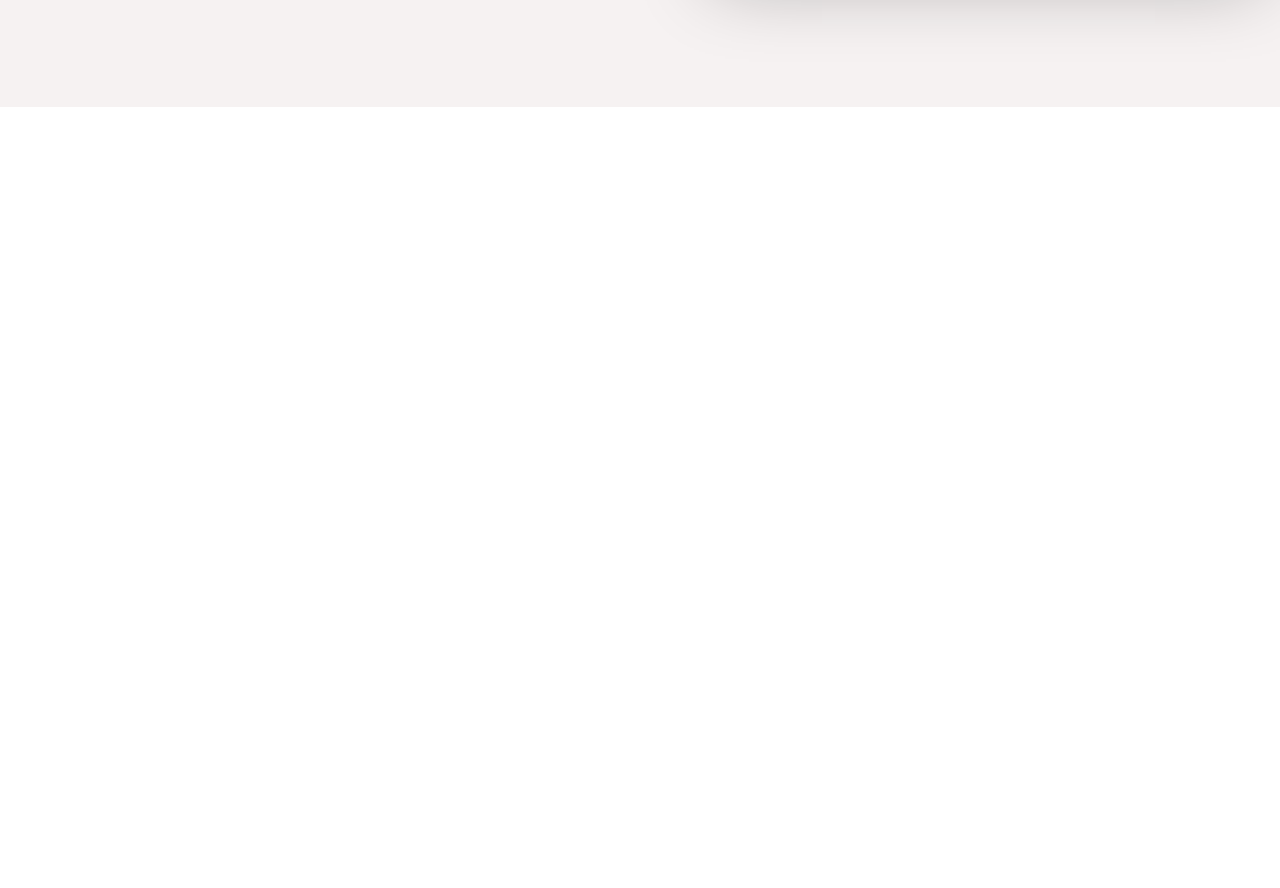
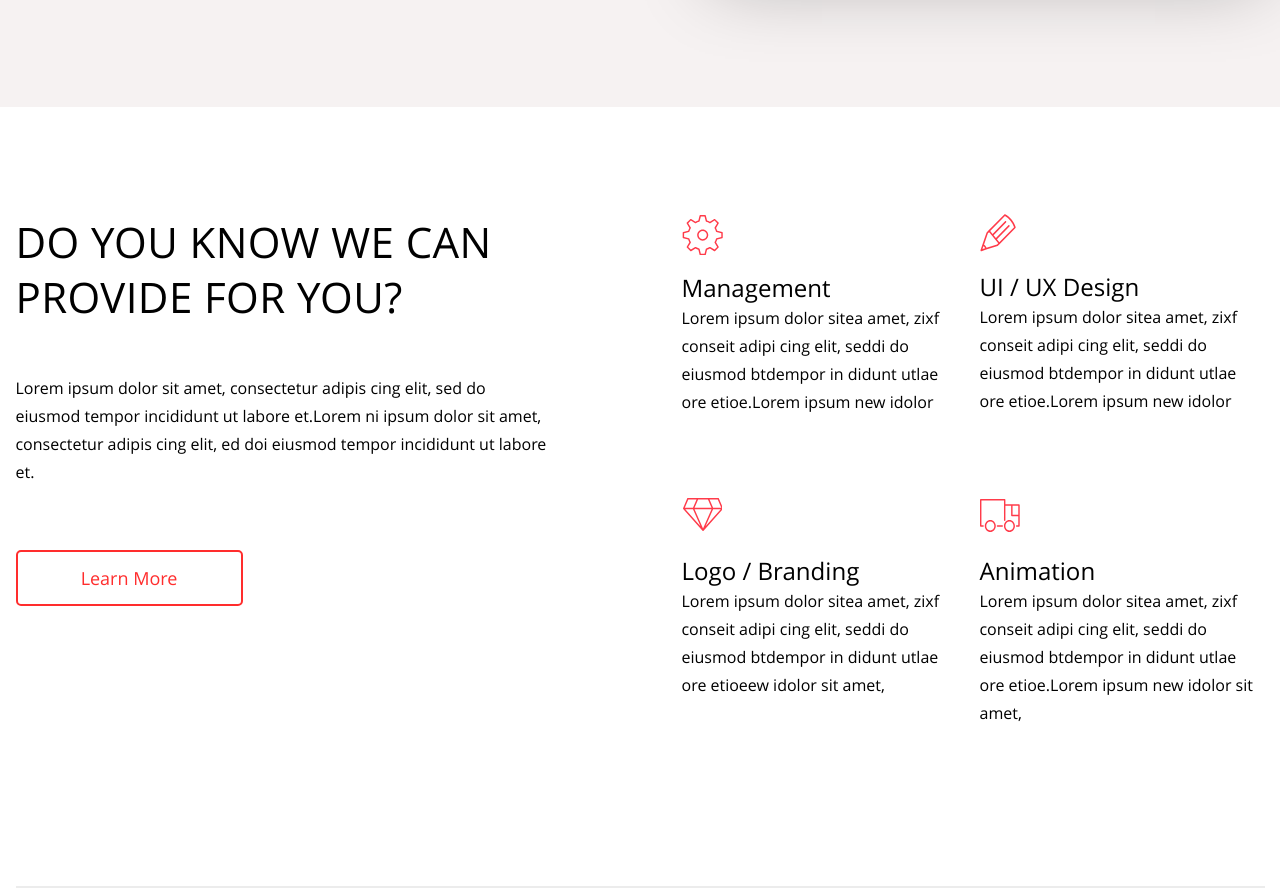
Before and after one commit to KateScher/Agency-Landing, a plain HTML site: page index.html in a window 1280 px wide. Shown: the part 579-1467 px from the top of the page. Before the commit the page ends 800 px from the top, so only its background shows below. Drawn offline with Linux system fonts and the light colour scheme.

Commit message:
Сверстала Services

```diff
--- a/index.html
+++ b/index.html
@@ -38,5 +38,31 @@
         </video>
     </section>
     </div>
+    <section class="services">
+        <div class="services__info">
+            <h2 class="services__heading">Do you know we can provide for you?</h2>
+            <p class="services__about">Lorem ipsum dolor sit amet, consectetur adipis cing elit, sed do eiusmod tempor incididunt ut labore et.Lorem ni ipsum dolor sit amet, consectetur adipis cing elit, ed doi eiusmod tempor incididunt ut labore et.</p>
+            <a class="action-link action-link_red-transp" href="">Learn More</a>
+        </div>
+        <div class="services__items">
+            <div class="services__item services__item_icon_mang">
+                <h3 class="services__title">Management</h3>
+                <p class="services__text">Lorem ipsum dolor sitea amet, zixf conseit  adipi cing elit, seddi do eiusmod btdempor in didunt utlae ore etioe.Lorem ipsum new idolor</p>
+            </div>
+            <div class="services__item services__item_icon_design">
+                <h3 class="services__title">UI / UX Design</h3>
+                <p class="services__text">Lorem ipsum dolor sitea amet, zixf conseit  adipi cing elit, seddi do eiusmod btdempor in didunt utlae ore etioe.Lorem ipsum new idolor </p>
+            </div>
+            <div class="services__item services__item_icon_logo">
+                <h3 class="services__title">Logo / Branding</h3>
+                <p class="services__text">Lorem ipsum dolor sitea amet, zixf conseit  adipi cing elit, seddi do eiusmod btdempor in didunt utlae ore etioeew idolor sit amet,</p>
+            </div>
+            <div class="services__item services__item_icon_anim">
+                <h3 class="services__title">Animation</h3>
+                <p class="services__text">Lorem ipsum dolor sitea amet, zixf conseit  adipi cing elit, seddi do eiusmod btdempor in didunt utlae ore etioe.Lorem ipsum new idolor sit amet,</p>
+            </div>
+        </div>
+
+    </section>
     </body>
 </html>
--- a/style.css
+++ b/style.css
@@ -138,7 +138,7 @@
     justify-content: space-between;
 }
 
-.intro-info {
+.intro__info {
     display: flex;
     box-sizing: border-box;
     position: relative;
@@ -210,6 +210,12 @@
     background-color: #FF2D2D;
 }
 
+.action-link_red-transp {
+    color: #FF2D2D;
+    background-color: rgba(0, 0, 0, 0.0001);
+    border: 2px solid #FF2D2D;
+}
+
 .intro__video {
     display: flex;
     box-sizing: border-box;
@@ -220,3 +226,109 @@
     object-fit: cover;
     box-shadow: -2.2px -13.8px 73px rgba(0, 0, 0, 0.29);
 }
+
+/* Services */
+.services {
+    display: flex;
+    box-sizing: border-box;
+    /* flex-wrap: wrap; */
+    width: 100%;
+    max-width: 1249px;
+    margin: 0 auto;
+    padding: 107px 0 90px;
+    justify-content: space-between;
+    border-bottom: 2px solid #ECECEC;
+}
+
+.services__info {
+    width: 539px;
+}
+
+.services__heading {
+    margin: 0;
+    margin-bottom: 50px;
+    font-family: 'Open Sans';
+    font-size: 42px;
+    font-weight: 700;
+    line-height: 55px;
+    letter-spacing: 0.422159px;
+    text-transform: uppercase;
+}
+
+.services__about {
+    margin: 0;
+    margin-bottom: 64px;
+    font-family: 'Open Sans';
+    font-size: 16px;
+    font-weight: 400s;
+    line-height: 28px;
+}
+
+.services__items {
+    display: flex;
+    justify-content: end;
+    gap: 13px;
+    flex-wrap: wrap;
+    width: 610px;
+}
+
+.services__item {
+    width: 285px;
+    margin-bottom: 53px;
+
+}
+
+.services__item_icon_mang::before {
+    content: '';
+    display: block;
+    width: 41px;
+    height: 41px;
+    background-image: url('img/Managment.svg');
+    background-repeat: no-repeat;
+    margin-bottom: 33px;
+}
+
+.services__item_icon_design::before {
+    content: '';
+    display: block;
+    width: 40px;
+    height: 40px;
+    background-image: url('img/Pencil.svg');
+    background-repeat: no-repeat;
+    margin-bottom: 33px;
+}
+
+.services__item_icon_logo::before {
+    content: '';
+    display: block;
+    width: 40px;
+    height: 40px;
+    background-image: url('img/Logo.svg');
+    background-repeat: no-repeat;
+    margin-bottom: 33px;
+}
+
+.services__item_icon_anim::before {
+    content: '';
+    display: block;
+    width: 40px;
+    height: 40px;
+    background-image: url('img/Anime.svg');
+    background-repeat: no-repeat;
+    margin-bottom: 33px;
+}
+
+.services__title {
+    margin: 0;
+    margin-bottom: 13px;
+    font-family: 'Open Sans';
+    font-size: 24.0692px;
+    font-weight: 600;
+    line-height: 0px;
+}
+
+.services__text {
+    font-family: 'Open Sans';
+    font-size: 16px;
+    line-height: 28px;
+    }
```
Also changed, not shown: img/Anime.svg (added), img/Logo.svg (added), img/Managment.svg (added), img/Pencil.svg (added).
